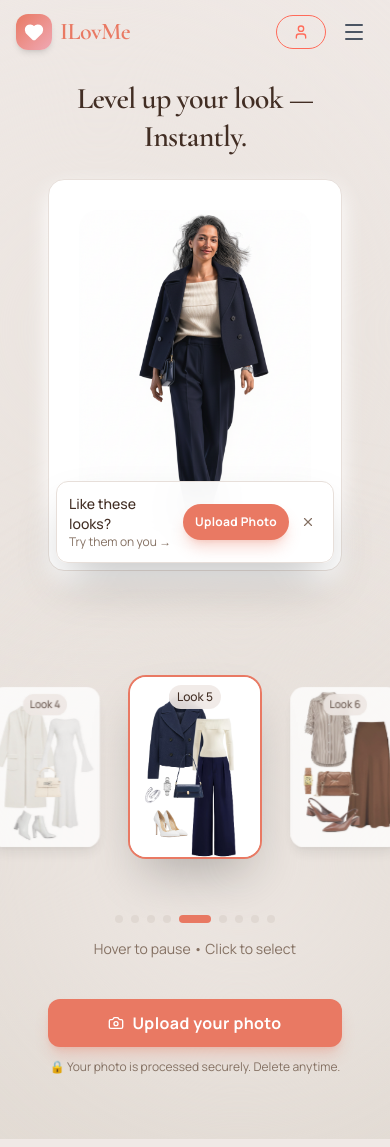
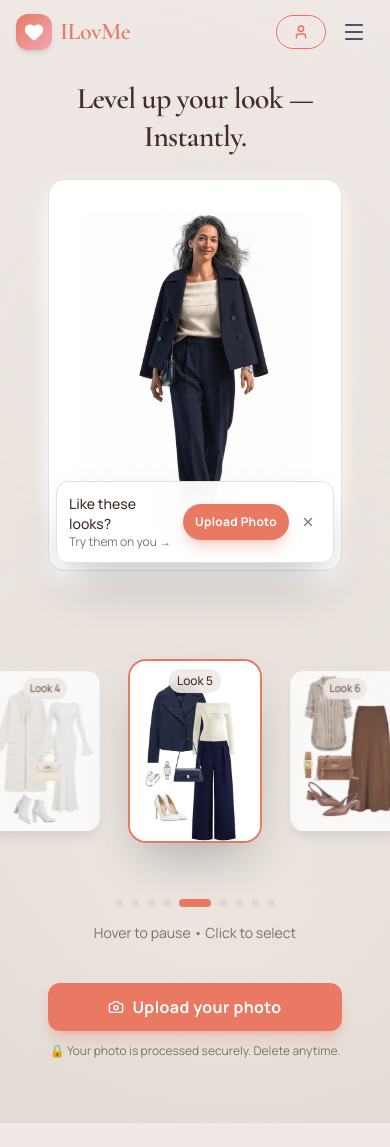
Before and after one commit to alyonabahaleisha/fitonme, a React (Vite) app: page / in a window 390 px wide. Shown: the top 1147 px of the page. Built offline with nearby package versions, Linux system fonts and the light colour scheme; no server answers; the database is empty.

Commit message:
mobile: reduce space between model image and carousel
🤖 Generated with [Claude Code](https://claude.com/claude-code)

Co-Authored-By: Claude Opus 4.5 <noreply@anthropic.com>

```diff
--- a/src/pages/Index.jsx
+++ b/src/pages/Index.jsx
@@ -136,7 +136,7 @@ const Index = () => {
             </div>
 
             {/* 3. Carousel */}
-            <div className="pt-4">
+            <div>
               <PlayfulCarousel
                 outfits={outfits}
                 autoPlayMs={1000}
```
